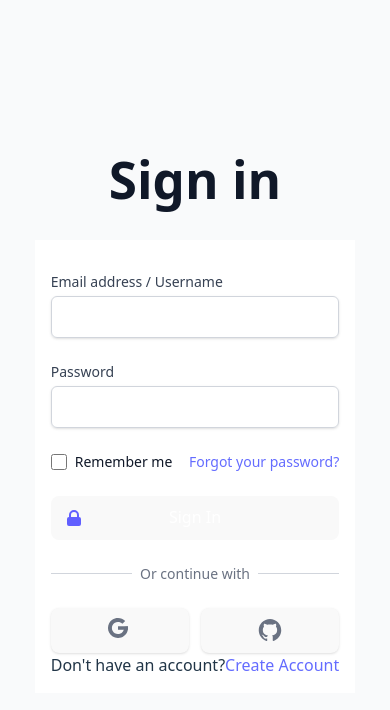
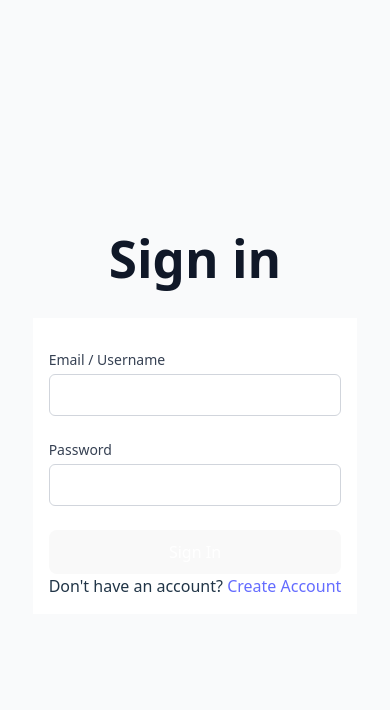
Before and after one commit to maitrung0104/perfume-ecommerce-fe, a React (Vite) app: page / in a window 390 px wide. Shown: the top 710 px of the page. Built offline with nearby package versions, Linux system fonts and the light colour scheme.

Commit message:
feat(Login): fetch login and register from Back-End

```diff
--- a/src/pages/Login.jsx
+++ b/src/pages/Login.jsx
@@ -1,6 +1,34 @@
-import React from "react";
+import React, { useState } from "react";
+import { login } from "../services/api.js";
 
 function Login() {
+  const [username, setUsername] = useState("");
+  const [password, setPassword] = useState("");
+  const [error, setError] = useState("");
+  const [loading, setLoading] = useState(false);
+
+  const handleSubmit = async (e) => {
+    e.preventDefault();
+    setLoading(true);
+    setError("");
+
+    try {
+      const res = await login({ username, password });
+      console.log("✅ Login thành công:", res);
+
+      // Lưu token và username vào localStorage
+      localStorage.setItem("token", res.token);
+      localStorage.setItem("username", res.username);
+
+      // Chuyển hướng về trang chủ
+      window.location.href = "/";
+    } catch (err) {
+      setError(err.message);
+    } finally {
+      setLoading(false);
+    }
+  };
+
   return (
     <div className="bg-gray-50 dark:bg-gray-800 min-h-screen w-full h-screen flex items-center justify-center">
       <div className="flex flex-col justify-center items-center w-full max-w-md px-4 sm:px-6 lg:px-8">
@@ -11,22 +39,22 @@ function Login() {
         </div>
         <div className="mt-8 sm:mx-auto sm:w-full sm:max-w-md">
           <div className="bg-white dark:bg-gray-700 px-4 pb-4 pt-8 sm:rounded-lg sm:px-10 sm:pb-6 sm:shadow">
-            <form className="space-y-6">
+            <form className="space-y-6" onSubmit={handleSubmit}>
               <div>
                 <label
-                  htmlFor="email"
+                  htmlFor="username"
                   className="block text-sm font-medium text-gray-700 dark:text-white"
                 >
-                  Email address / Username
+                  Email / Username
                 </label>
                 <div className="mt-1">
                   <input
-                    id="email"
+                    id="username"
                     type="text"
-                    data-testid="username"
-                    required=""
-                    className="block w-full appearance-none rounded-md border border-gray-300 px-3 py-2 placeholder-gray-400 shadow-sm focus:border-indigo-500 focus:outline-none focus:ring-indigo-500 dark:bg-gray-800 dark:border-gray-600 dark:text-white dark:placeholder-gray-300 dark:focus:border-indigo-400 dark:focus:ring-indigo-400 sm:text-sm"
-                    defaultValue=""
+                    value={username}
+                    onChange={(e) => setUsername(e.target.value)}
+                    required
+                    className="block w-full rounded-md border border-gray-300 px-3 py-2 dark:bg-gray-800 dark:border-gray-600 dark:text-white sm:text-sm"
                   />
                 </div>
               </div>
@@ -40,130 +68,28 @@ function Login() {
                 <div className="mt-1">
                   <input
                     id="password"
-                    name="password"
                     type="password"
-                    data-testid="password"
-                    autoComplete="current-password"
-                    required=""
-                    className="block w-full appearance-none rounded-md border border-gray-300 px-3 py-2 placeholder-gray-400 shadow-sm focus:border-indigo-500 focus:outline-none focus:ring-indigo-500 dark:bg-gray-800 dark:border-gray-600 dark:text-white dark:placeholder-gray-300 dark:focus:border-indigo-400 dark:focus:ring-indigo-400 sm:text-sm"
-                    defaultValue=""
+                    value={password}
+                    onChange={(e) => setPassword(e.target.value)}
+                    required
+                    className="block w-full rounded-md border border-gray-300 px-3 py-2 dark:bg-gray-800 dark:border-gray-600 dark:text-white sm:text-sm"
                   />
                 </div>
               </div>
-              <div className="flex items-center justify-between">
-                <div className="flex items-center">
-                  <input
-                    id="remember_me"
-                    name="remember_me"
-                    type="checkbox"
-                    className="h-4 w-4 rounded border-gray-300 text-indigo-600 focus:ring-indigo-500 dark:text-white dark:border-gray-600 dark:focus:ring-indigo-400 disabled:cursor-wait disabled:opacity-50"
-                  />
-                  <label
-                    htmlFor="remember_me"
-                    className="ml-2 block text-sm text-gray-900 dark:text-white"
-                  >
-                    Remember me
-                  </label>
-                </div>
-                <div className="text-sm">
-                  <a
-                    className="font-medium text-indigo-400 hover:text-indigo-500"
-                    href=""
-                  >
-                    Forgot your password?
-                  </a>
-                </div>
-              </div>
+              {error && <p className="text-red-500 text-sm">{error}</p>}
               <div>
                 <button
-                  data-testid="login"
                   type="submit"
-                  className="group relative flex w-full justify-center rounded-md border border-transparent bg-indigo-600 px-4 py-2 text-sm font-medium text-white hover:bg-indigo-700 focus:outline-none focus:ring-2 focus:ring-indigo-500 focus:ring-offset-2 dark:bg-indigo-700 dark:border-transparent dark:hover:bg-indigo-600 dark:focus:ring-indigo-400 dark:focus:ring-offset-2 disabled:cursor-wait disabled:opacity-50"
+                  disabled={loading}
+                  className="w-full flex justify-center rounded-md bg-indigo-600 px-4 py-2 text-sm font-medium text-white hover:bg-indigo-700 disabled:opacity-50"
                 >
-                  <span className="absolute inset-y-0 left-0 flex items-center pl-3">
-                    <svg
-                      className="h-5 w-5 text-indigo-500 group-hover:text-indigo-400"
-                      xmlns="http://www.w3.org/2000/svg"
-                      viewBox="0 0 20 20"
-                      fill="currentColor"
-                      aria-hidden="true"
-                    >
-                      <path
-                        fillRule="evenodd"
-                        d="M5 9V7a5 5 0 0110 0v2a2 2 0 012 2v5a2 2 0 01-2 2H5a2 2 0 01-2-2v-5a2 2 0 012-2zm8-2v2H7V7a3 3 0 016 0z"
-                        clipRule="evenodd"
-                      />
-                    </svg>
-                  </span>
-                  Sign In
+                  {loading ? "Signing in..." : "Sign In"}
                 </button>
               </div>
             </form>
-            <div className="mt-6">
-              <div className="relative">
-                <div className="absolute inset-0 flex items-center">
-                  <div className="w-full border-t border-gray-300" />
-                </div>
-                <div className="relative flex justify-center text-sm">
-                  <span className="bg-white dark:bg-gray-700 px-2 text-gray-500 dark:text-white">
-                    Or continue with
-                  </span>
-                </div>
-              </div>
-              <div className="mt-6 grid grid-cols-2 gap-3">
-                <button className="inline-flex w-full items-center justify-center rounded-md border border-gray-300 bg-white dark:bg-gray-700 px-4 py-2 text-sm font-medium text-gray-500 dark:text-white shadow-sm hover:bg-gray-50 dark:hover:bg-gray-600 disabled:cursor-wait disabled:opacity-50">
-                  <span className="sr-only">Sign in with Google</span>
-                  <svg
-                    className="h-6 w-6"
-                    fill="currentColor"
-                    viewBox="0 0 24 24"
-                    aria-hidden="true"
-                  >
-                    <clipPath id="p.0">
-                      <path
-                        d="m0 0l20.0 0l0 20.0l-20.0 0l0 -20.0z"
-                        clipRule="nonzero"
-                      />
-                    </clipPath>
-                    <g clipPath="url(#p.0)">
-                      <path
-                        fill="currentColor"
-                        fillOpacity={0.0}
-                        d="m0 0l20.0 0l0 20.0l-20.0 0z"
-                        fillRule="evenodd"
-                      />
-                      <path
-                        fill="currentColor"
-                        d="m19.850197 8.270351c0.8574047 4.880001 -1.987587 9.65214 -6.6881847 11.218641c-4.700598 1.5665016 -9.83958 -0.5449295 -12.08104 -4.963685c-2.2414603 -4.4187555 -0.909603 -9.81259 3.1310139 -12.6801605c4.040616 -2.867571 9.571754 -2.3443127 13.002944 1.2301085l-2.8127813 2.7000687l0 0c-2.0935059 -2.1808972 -5.468274 -2.500158 -7.933616 -0.75053835c-2.4653416 1.74962 -3.277961 5.040613 -1.9103565 7.7366734c1.3676047 2.6960592 4.5031037 3.9843292 7.3711267 3.0285425c2.868022 -0.95578575 4.6038647 -3.8674583 4.0807285 -6.844941z"
-                        fillRule="evenodd"
-                      />
-                      <path
-                        fill="currentColor"
-                        d="m10.000263 8.268785l9.847767 0l0 3.496233l-9.847767 0z"
-                        fillRule="evenodd"
-                      />
-                    </g>
-                  </svg>
-                </button>
-                <button className="inline-flex w-full justify-center rounded-md border border-gray-300 bg-white dark:bg-gray-700 px-4 py-2 text-sm font-medium text-gray-500 dark:text-white shadow-sm hover:bg-gray-50 dark:hover:bg-gray-600 disabled:cursor-wait disabled:opacity-50">
-                  <span className="sr-only">Sign in with GitHub</span>
-                  <svg
-                    className="h-6 w-6"
-                    fill="currentColor"
-                    xmlns="http://www.w3.org/2000/svg"
-                    width="800px"
-                    height="800px"
-                    viewBox="0 0 32 32"
-                    version="1.1"
-                  >
-                    <path d="M16 1.375c-8.282 0-14.996 6.714-14.996 14.996 0 6.585 4.245 12.18 10.148 14.195l0.106 0.031c0.750 0.141 1.025-0.322 1.025-0.721 0-0.356-0.012-1.3-0.019-2.549-4.171 0.905-5.051-2.012-5.051-2.012-0.288-0.925-0.878-1.685-1.653-2.184l-0.016-0.009c-1.358-0.93 0.105-0.911 0.105-0.911 0.987 0.139 1.814 0.718 2.289 1.53l0.008 0.015c0.554 0.995 1.6 1.657 2.801 1.657 0.576 0 1.116-0.152 1.582-0.419l-0.016 0.008c0.072-0.791 0.421-1.489 0.949-2.005l0.001-0.001c-3.33-0.375-6.831-1.665-6.831-7.41-0-0.027-0.001-0.058-0.001-0.089 0-1.521 0.587-2.905 1.547-3.938l-0.003 0.004c-0.203-0.542-0.321-1.168-0.321-1.821 0-0.777 0.166-1.516 0.465-2.182l-0.014 0.034s1.256-0.402 4.124 1.537c1.124-0.321 2.415-0.506 3.749-0.506s2.625 0.185 3.849 0.53l-0.1-0.024c2.849-1.939 4.105-1.537 4.105-1.537 0.285 0.642 0.451 1.39 0.451 2.177 0 0.642-0.11 1.258-0.313 1.83l0.012-0.038c0.953 1.032 1.538 2.416 1.538 3.937 0 0.031-0 0.061-0.001 0.091l0-0.005c0 5.761-3.505 7.029-6.842 7.398 0.632 0.647 1.022 1.532 1.022 2.509 0 0.093-0.004 0.186-0.011 0.278l0.001-0.012c0 2.007-0.019 3.619-0.019 4.106 0 0.394 0.262 0.862 1.031 0.712 6.028-2.029 10.292-7.629 10.292-14.226 0-8.272-6.706-14.977-14.977-14.977-0.006 0-0.013 0-0.019 0h0.001z" />
-                  </svg>
-                </button>
-              </div>
-            </div>
             <div className="m-auto mt-6 w-fit md:mt-8">
               <span className="m-auto dark:text-gray-400">
-                Don't have an account?
+                Don't have an account?{" "}
                 <a
                   className="font-semibold text-indigo-600 dark:text-indigo-100"
                   href="/register"
```
Also changed, not shown: src/services/api.js (+71 -13 lines).
